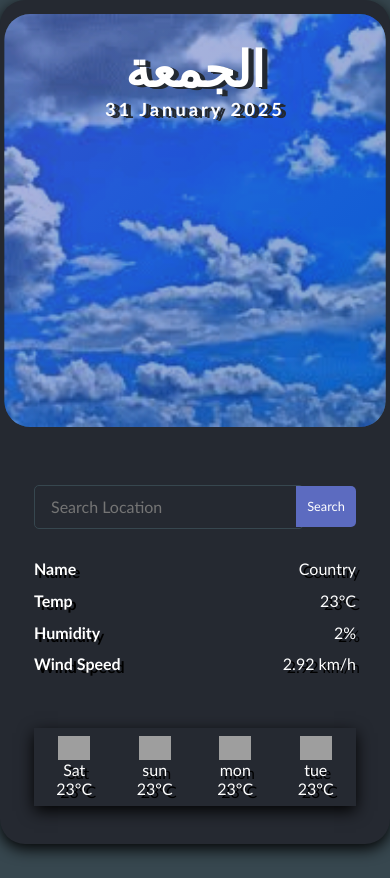
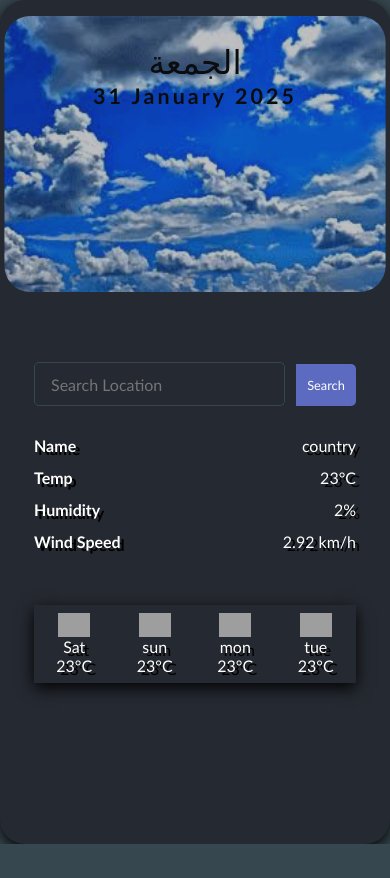
Before and after one commit to Saminasr33/weather, a plain HTML site: page index.html in a window 390 px wide. After the commit the page ends 844 px from the top, so only its background shows below. Drawn offline with nearby package versions, Linux system fonts and the light colour scheme; grey boxes are pictures that could not be loaded.

Commit message:
Add files via upload

```diff
--- a/index.html
+++ b/index.html
@@ -30,7 +30,7 @@
                 <div class="day_info">
                     <div class="content">
                         <p class="title">name</p>
-                        <span class="value">Country</span>
+                        <span class="value">country</span>
                     </div>
                     <div class="content">
                         <p class="title">temp</p>
--- a/style.css
+++ b/style.css
@@ -30,20 +30,12 @@ body{
     background-image: url(img/bg.jpg);
     background-position: center;
     background-repeat: no-repeat;
+    opacity: 0.7;
     background-size: cover;
     position: relative;
     transform: scale(1.03) perspective(200px);
 }
-.img_section::before{
-    content: "";
-    position: absolute;
-    width: 100%;
-    height: 100%;
-    background: linear-gradient(135deg,#5c6bc0 10% , #0d47a1 100%);
-    opacity: 0.5;
-    z-index: -1;
-    border-radius: 25px;
-}
+
 .default_info{
     padding: 1.5rem;
     text-align: center;
@@ -54,19 +46,23 @@ body{
     margin: 0 auto;
 }
 .default_info h2{
-    text-shadow: 3px 1px #232931 ,5px 2px #232931;
+    color: #000;
+    /* text-shadow: 3px 1px #fff ,5px 2px #fff; */
     font-size: 3rem;
+    font-weight: 400;
 }
 .default_info h3{
+    color: #000;
     font-size: 1.1rem;
-    text-shadow: 3px 1px #232931 ,5px 2px #232931;
+    /* text-shadow: 3px 1px #fff ,5px 2px #fff; */
     text-transform: capitalize;
 }
 .default_date{
-    text-shadow: 3px 1px #232931 ,5px 2px #232931;
+    color: #000;
+    /* text-shadow: 3px 1px #fff ,5px 2px #fff; */
     letter-spacing: 3px;
     font-weight: 800;
-    font-size: 1.1rem;
+    font-size: 1.3rem;
 
 }
 
@@ -149,7 +145,7 @@ color: #999797;
     flex-direction: column;
     align-items: center;
     border-radius: 1rem;
-    transition: all 0.5s ease-in;
+    transition: all 1s ease-in;
     text-shadow: 4px 2.5px #000;
 
 }
@@ -195,11 +191,26 @@ color: #999797;
         flex-direction: column;
         flex-wrap: wrap;
     }
+    .icons img{
+        width: 30%;
+        height: 30%;
+    }
     .img_section{
-        height: 50%;
+        height: 60%;
+        margin-bottom: 10px;
+        padding-bottom: 20px;
+    }
+    .default_info h2{
+        font-size: 2rem;
     }
 
     .content_section{
-        height: 90%;
+        height: 80%;
+    }
+    .content_section input{
+        max-width:78%;
+    }
+    .content_section button{
+        margin-top: 1px;
     }
 }
```
